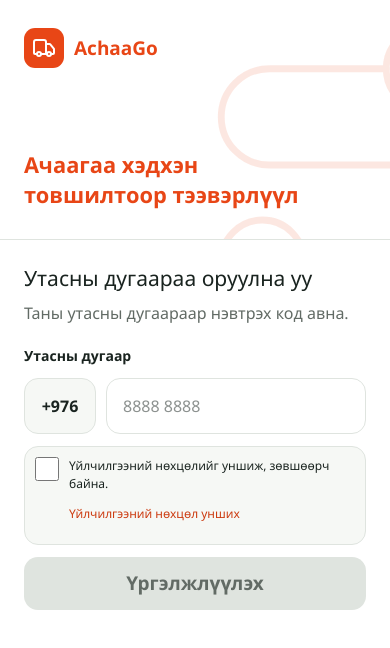
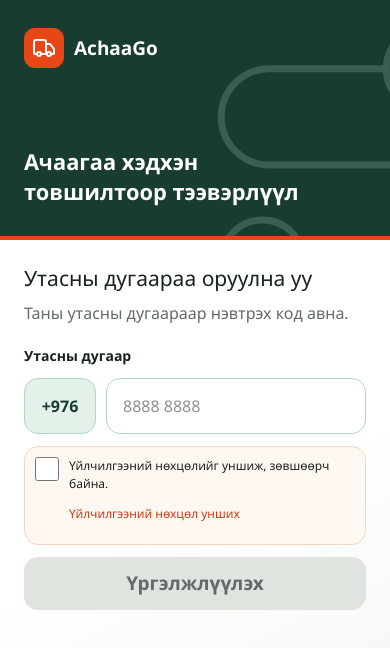
Before and after one commit to AchaaGo/AchaaGo, a Next.js app in the folder apps/web/: page / in a window 390 px wide. Shown: the top 648 px of the page. Built offline with nearby package versions, Linux system fonts and the light colour scheme.

Commit message:
Move colorful styling to the phone registration front page

```diff
--- a/apps/web/src/app/globals.css
+++ b/apps/web/src/app/globals.css
@@ -256,22 +256,12 @@ th { font-size:13px; color:var(--muted); background:var(--ground); }
 @keyframes customer-panel-enter { from { transform:translateY(20px); opacity:0; } to { transform:translateY(0); opacity:1; } }
 @media (prefers-reduced-motion:reduce) { .customer-panel[open] { animation:none; } }
 
-/* Brand color accents belong only to the customer home screen. */
-.home-screen .booking-sheet { background:linear-gradient(180deg,var(--surface) 60%,#eef5ef); }
-.home-welcome { padding:18px; margin-bottom:16px; border-radius:18px; background:var(--ink-deep); color:var(--surface); }
-.home-welcome .muted { color:var(--mint); font-size:14px; }
-.home-screen .home-welcome h1 { margin:6px 0 0; color:var(--surface); }
-.home-screen .home-search { background:var(--accent); border-color:var(--accent); color:var(--ink); }
-.home-screen .booking-handle { background:var(--mint); }
-.home-screen .service-card { border-color:var(--mint); background:var(--surface); }
-.home-screen .service-icon { background:var(--mint); color:var(--ink-deep); }
-.home-screen .service-price { color:var(--ink-deep); }
-@media (max-width:767px) {
-  .home-screen .vehicle-card { border-color:var(--mint); }
-  .home-screen .vehicle-art { padding:5px; border-radius:14px; background:#e4f1e8; }
-  .home-screen .vehicle-title strong { color:var(--ink-deep); }
-}
-@media (hover:hover) {
-  .home-screen .home-search:hover:not(:disabled) { background:var(--accent-soft); border-color:var(--accent); }
-  .home-screen .vehicle-card:hover, .home-screen .service-card:hover { border-color:var(--accent); background:var(--accent-soft); }
-}
+/* Colorful customer entry page; OTP and booking screens retain their styles. */
+.phone-entry .auth-hero { background:var(--ink-deep); border-bottom:4px solid var(--accent); color:var(--surface); }
+.phone-entry .auth-hero h1 { color:var(--surface); }
+.phone-entry .auth-route-art { color:var(--mint); opacity:.22; }
+.phone-entry .auth-body { background:linear-gradient(155deg,var(--surface) 45%,#eef5ef); }
+.phone-entry .phone-prefix { background:#e4f1e8; border-color:var(--mint); color:var(--ink-deep); }
+.phone-entry #phone { border-color:var(--mint); }
+.phone-entry .terms-consent { background:var(--accent-soft); border-color:#f1d7c8; }
+.phone-entry .terms-consent:has(input:checked) { border-color:var(--accent); }
--- a/apps/web/src/components/CustomerFlow.tsx
+++ b/apps/web/src/components/CustomerFlow.tsx
@@ -129,14 +129,12 @@ export function CustomerFlow() {
   if(screen==='loading')return <main className="phone customer-screen flow-loading"><div role="status">{error ? <><p>{error}</p><button className="btn btn-accent" onClick={boot}>{copy.retry}</button></> : <><span className="spinner" aria-hidden="true"/><p>{copy.loading}</p></>}</div></main>;
   if(screen==='login')return <PhoneLogin onDone={loggedIn}/>;
 
-  if(screen==='home')return <main className="phone customer-screen home-screen">
+  if(screen==='home')return <main className="phone customer-screen">
     <div className="map-stage home-map"><GoogleMapView pickup={pickup}/><div className="map-toolbar"><button className="icon-btn" aria-label="Цэс" aria-haspopup="dialog" aria-expanded={panel==='menu'} aria-controls={panel==='menu'?'customer-panel':undefined} onClick={()=>setPanel('menu')}><Menu aria-hidden="true"/></button><button className="icon-btn" aria-label="Профайл" aria-haspopup="dialog" aria-expanded={panel==='profile'} aria-controls={panel==='profile'?'customer-panel':undefined} onClick={()=>setPanel('profile')}><UserRound aria-hidden="true"/></button></div></div>
     <section className="sheet booking-sheet" aria-labelledby="home-title">
       <div className="booking-handle" aria-hidden="true"/>
-      <div className="home-welcome">
       <span className="muted">Сайн байна уу{user?.name?`, ${user.name}`:''}</span>
       <h1 id="home-title" className="display">Юу ачуулах вэ?</h1>
-      </div>
       {notice&&<p className="status-card" role="status">{notice}</p>}
       <button className="btn home-search" disabled={!services.length} onClick={()=>begin(services.find(s=>s.code==='porter')?.id)}><Search size={20} aria-hidden="true"/>Хаашаа ачих вэ?<ChevronRight size={18} aria-hidden="true" style={{marginLeft:'auto'}}/></button>
       <div className="service-grid desktop-vehicle-selector">{services.map(s=><button className="service-card" key={s.id} onClick={()=>begin(s.id)}><span className="service-icon" aria-hidden="true"><ServiceIcon type={s.icon}/></span><strong className="display">{s.name_mn}</strong><small className="muted">{s.description_mn}</small><b className="service-price">{copy.basePrice} {money(s.base_fare)}</b></button>)}</div>
--- a/apps/web/src/components/PhoneLogin.tsx
+++ b/apps/web/src/components/PhoneLogin.tsx
@@ -57,10 +57,10 @@ export function PhoneLogin({onDone, heading}:{onDone:(user:any)=>void | Promise<
     </form>
   </main>;
 
-  return <main className="phone auth-screen">
+  return <main className={`phone auth-screen${heading ? '' : ' phone-entry'}`}>
     <section className="auth-hero">
       <Route className="auth-route-art" size={330} strokeWidth={.5} aria-hidden="true"/>
-      <Brand/>
+      <Brand light={!heading}/>
       <h1 className="display">{heading || 'Ачаагаа хэдхэн товшилтоор тээвэрлүүл'}</h1>
     </section>
     <section className="auth-body">
```
